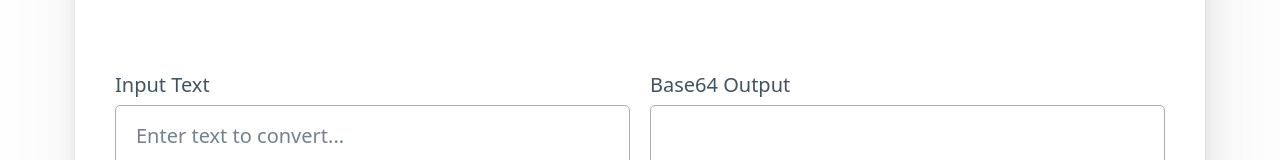
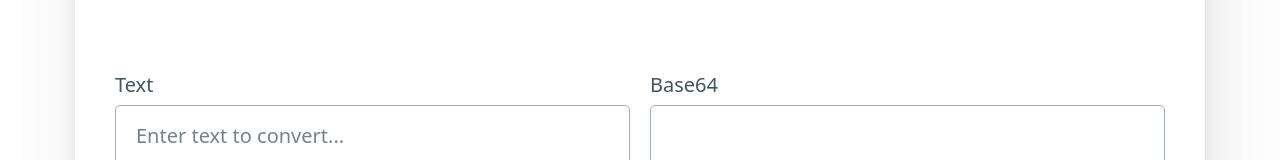
Before and after one commit to edysegura/html5-base64, a website built with Vite: page index.html in a window 1280 px wide. Shown: the part 297-457 px from the top of the page. Built offline with nearby package versions, Linux system fonts and the light colour scheme.

Commit message:
feat: update labels and add favicon in index.html

```diff
--- a/index.html
+++ b/index.html
@@ -4,6 +4,7 @@
     <meta charset="UTF-8" />
     <meta name="viewport" content="width=device-width, initial-scale=1.0" />
     <title>Base64 Converter</title>
+    <link rel="icon" type="image/svg+xml" href="/vite.svg" />
     <link
       rel="stylesheet"
       href="https://cdn.jsdelivr.net/npm/@picocss/pico@1/css/pico.min.css"
@@ -20,14 +21,14 @@
         </header>
         <div class="grid">
           <div>
-            <label for="input">Input Text</label>
+            <label for="input">Text</label>
             <textarea
               id="input"
               placeholder="Enter text to convert..."
             ></textarea>
           </div>
           <div>
-            <label for="output">Base64 Output</label>
+            <label for="output">Base64</label>
             <textarea id="output" readonly></textarea>
           </div>
         </div>
```
